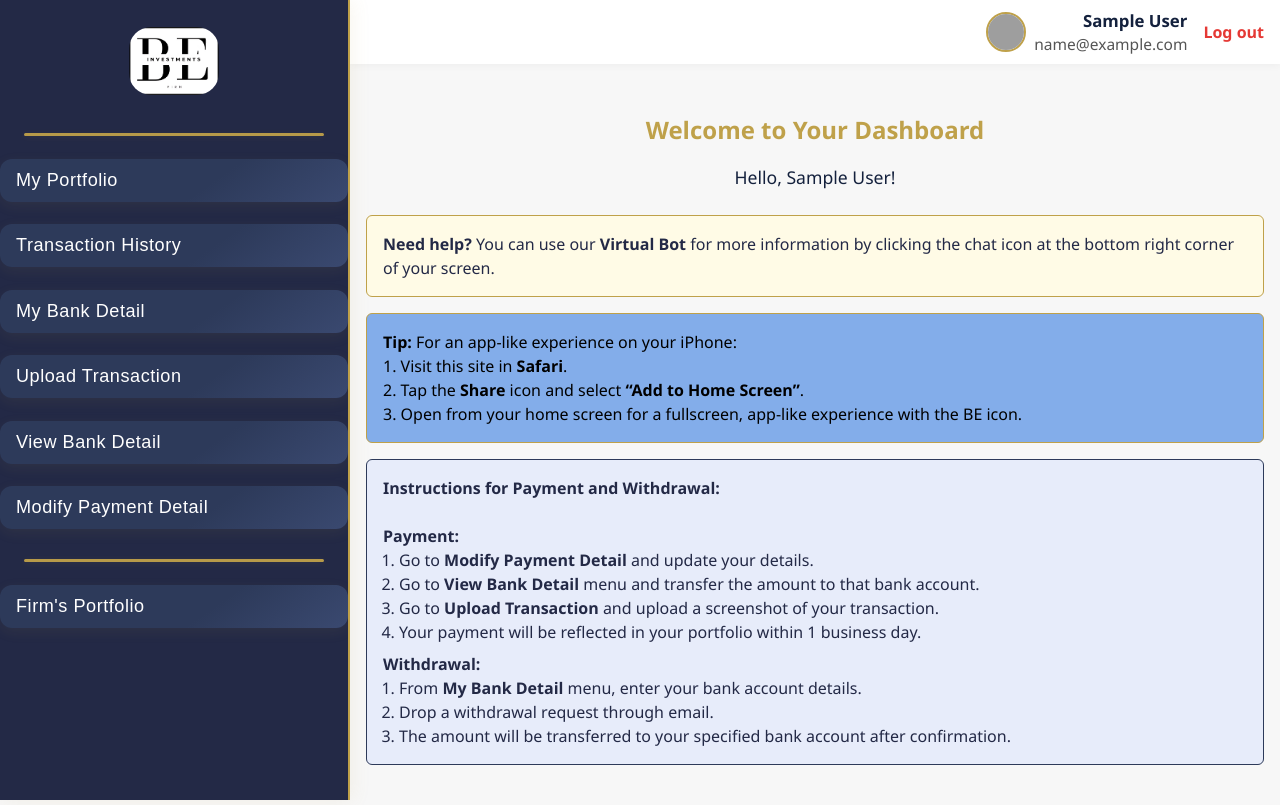
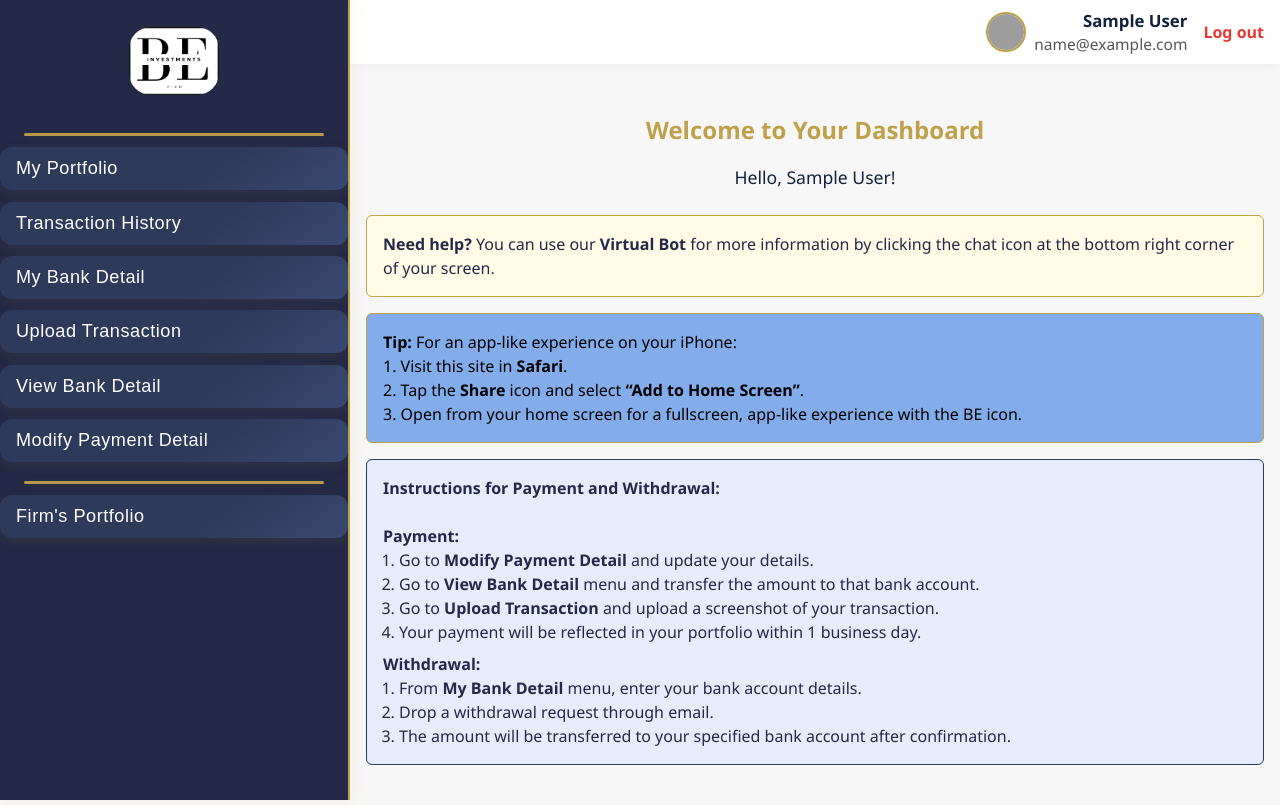
Before and after one commit to Nayan-Bakhadyo/fund_management_system, a Django app: page /user/dashboard/ in a window 1280 px wide. Run offline with Django 4.2, Linux system fonts and the light colour scheme; a user stored in the database is signed in; tables that the repository leaves empty hold one stand-in row (values such as "Sample post"); some libraries are stand-ins or nearby versions; grey boxes are pictures that could not be loaded.

Commit message:
refined sidebar option css

```diff
--- a/mainapp/static/mainapp/user_dashboard.css
+++ b/mainapp/static/mainapp/user_dashboard.css
@@ -248,6 +248,18 @@ body {
     display: none;
 }
 @media (max-width: 767px) {
+    .sidebar-menu .nav-item {
+    height: 50px;
+    margin-bottom: 0 !important;
+}
+.sidebar-menu .nav-item {
+    margin-bottom: 0 !important;
+}
+
+.sidebar-menu .nav-link {
+    margin-bottom: 0 !important;
+    margin-top: 0 !important;
+}
     .dashboard-container {
         position: relative;
     }
--- a/mainapp/templates/mainapp/user_dashboard.html
+++ b/mainapp/templates/mainapp/user_dashboard.html
@@ -26,7 +26,7 @@
                         <img src="{% static 'mainapp/assets/BE_logo_final2.png' %}" alt="BE Logo" class="be-logo" style="width:90px;max-width:90px;display:block;margin:1.5rem auto 1rem auto;">
                     </a>
                 </div>
-                <ul class="sidebar-menu nav flex-md-column flex-row w-100 justify-content-center justify-content-md-start">
+                <ul class="sidebar-menu flex-md-column flex-row w-100 justify-content-center justify-content-md-start">
                   <li><hr class="sidebar-gold-divider"></li>
                     <li class="nav-item w-100">
                         <a href="#" id="portfolio-link" class="nav-link text-white w-100">
@@ -43,18 +43,18 @@
                             My Bank Detail
                         </a>
                     </li>
-                    <li class="nav-item">
+                    <li class="nav-item w-100">
                         <a href="#" class="nav-link" id="uploadTransactionMenu">
                             <i class="bi bi-upload"></i> Upload Transaction
                         </a>
                     </li>
-                    <li class="nav-item">
+                    <li class="nav-item w-100">
                       <a href="#" class="nav-link" id="viewBankDetailMenu">
                         <i class="bi bi-bank"></i> View Bank Detail
                       </a>
                     </li>
 
-                    <li class="nav-item">
+                    <li class="nav-item w-100">
                       <a href="#" class="nav-link" id="modifyPaymentDetailMenu">
                         <i class="bi bi-pencil-square"></i> Modify Payment Detail
                       </a>
```
